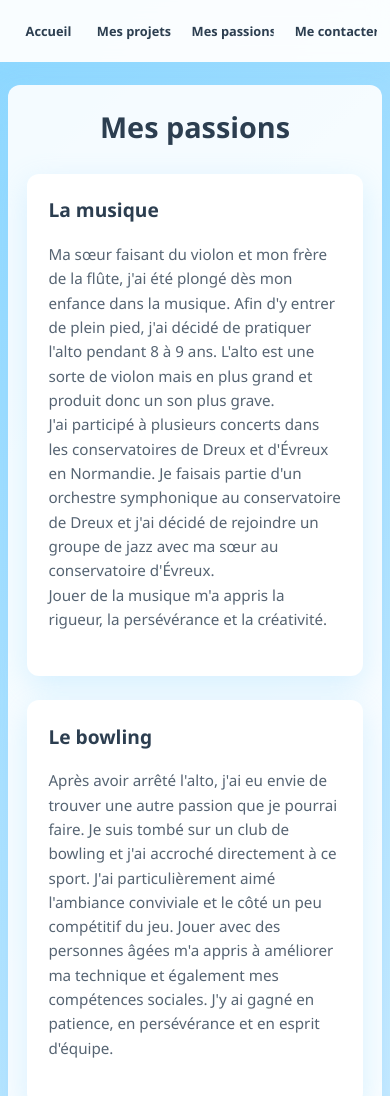
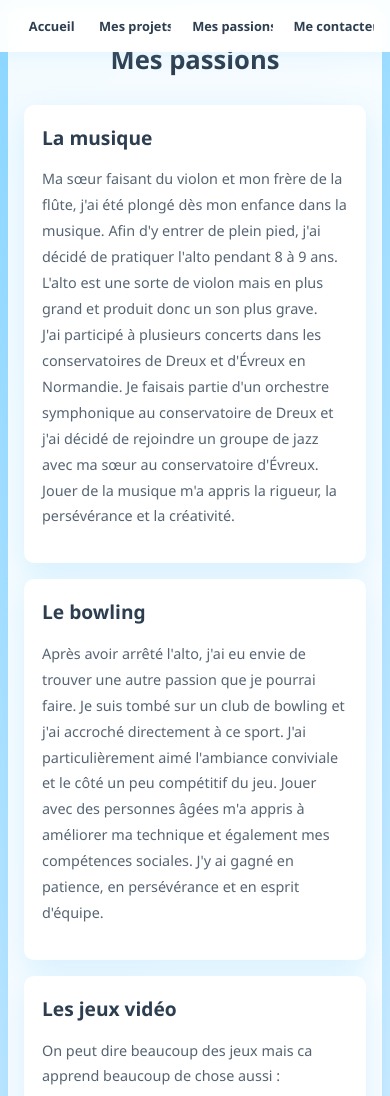
Before and after one commit to RedFoxou06/site, a plain HTML site: page passion.html in a window 390 px wide. Shown: the top 1096 px of the page. Drawn offline with Linux system fonts and the light colour scheme.

Commit message:
modif navbar passion

```diff
--- a/css/passion.css
+++ b/css/passion.css
@@ -22,14 +22,12 @@ body {
     color: var(--dark-text);
     background: var(--gradient-bg);
     min-height: 100vh;
-    padding: 0 1rem;
 }
 
 header {
     position: fixed;
     top: 0;
-    left: 0;
-    right: 0;
+    width: 100%;
     background: rgba(255, 255, 255, 0.95);
     backdrop-filter: blur(10px);
     z-index: 1000;
@@ -87,10 +85,10 @@ nav a:hover::before {
 
 /* Section Passion */
 #passion {
-    padding: 2rem;
+    padding: 6rem 2rem;
     max-width: 1200px;
     margin: 0 auto;
-    margin-top: 100px;
+    margin-top: 2rem;
     background: rgba(255, 255, 255, 0.9);
     border-radius: 20px;
     box-shadow: var(--shadow);
@@ -158,29 +156,14 @@ footer {
 /* Responsive Design */
 @media (max-width: 1024px) {
     #passion {
-        margin-top: 90px;
-        padding: 1.5rem;
-    }
-
-    #passion h2 {
-        font-size: 2.2rem;
-        margin-bottom: 2.5rem;
-    }
-
-    .bowling,
-    .musique,
-    .jeux_video {
-        padding: 1.8rem;
+        margin: 1rem;
+        padding: 4rem 1.5rem;
     }
 }
 
 @media (max-width: 768px) {
-    body {
-        padding: 0 0.8rem;
-    }
-
     header {
-        padding: 0.8rem 0;
+        padding: 0.5rem 0;
     }
 
     nav {
@@ -203,8 +186,8 @@ footer {
     }
 
     #passion {
-        margin-top: 90px;
-        padding: 1.5rem;
+        margin: 1rem 0.5rem;
+        padding: 3rem 1.5rem;
         border-radius: 15px;
     }
 
@@ -217,7 +200,7 @@ footer {
     .musique,
     .jeux_video {
         padding: 1.5rem;
-        border-radius: 12px;
+        margin-bottom: 1.5rem;
     }
 
     .bowling h3,
@@ -228,13 +211,9 @@ footer {
 }
 
 @media (max-width: 480px) {
-    body {
-        padding: 0 0.5rem;
-    }
-
     nav {
         gap: 0.5rem;
-        padding: 0 0.8rem;
+        justify-content: space-between;
     }
 
     nav a {
@@ -244,34 +223,36 @@ footer {
     }
 
     #passion {
-        margin-top: 85px;
-        padding: 1.2rem;
-        border-radius: 12px;
+        margin: 0.5rem;
+        padding: 2rem 1rem;
+        border-radius: 10px;
     }
 
     #passion h2 {
-        font-size: 1.8rem;
+        font-size: 1.6rem;
         margin-bottom: 1.5rem;
     }
 
     .bowling,
     .musique,
     .jeux_video {
-        padding: 1.2rem;
-        margin-bottom: 1.5rem;
+        padding: 1rem;
+        margin-bottom: 1rem;
+        border-radius: 10px;
     }
 
     .bowling h3,
     .musique h3,
     .jeux_video h3 {
         font-size: 1.2rem;
+        margin-bottom: 0.8rem;
     }
 
     .bowling p,
     .musique p,
     .jeux_video p {
-        font-size: 0.95rem;
-        line-height: 1.6;
+        font-size: 0.9rem;
+        margin-bottom: 1rem;
     }
 
     footer {
@@ -285,28 +266,23 @@ footer {
 }
 
 @media (max-width: 320px) {
-    body {
-        padding: 0 0.3rem;
-    }
-
     nav a {
         padding: 0.4rem 0.6rem;
         font-size: 0.75rem;
     }
 
     #passion {
-        margin-top: 80px;
-        padding: 1rem;
+        padding: 1.5rem 0.8rem;
     }
 
     #passion h2 {
-        font-size: 1.5rem;
+        font-size: 1.4rem;
     }
 
     .bowling,
     .musique,
     .jeux_video {
-        padding: 1rem;
+        padding: 0.8rem;
     }
 
     .bowling h3,
```
